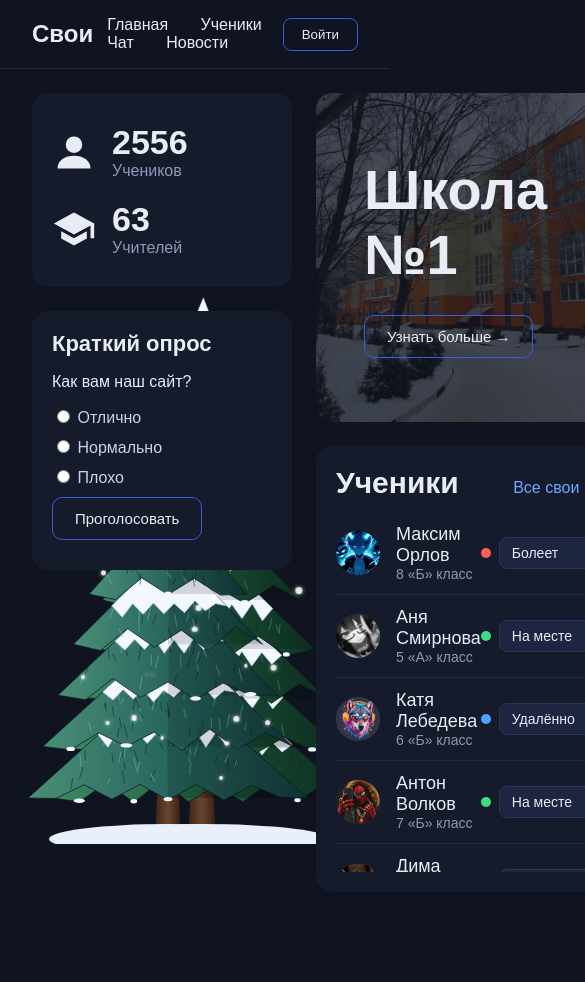
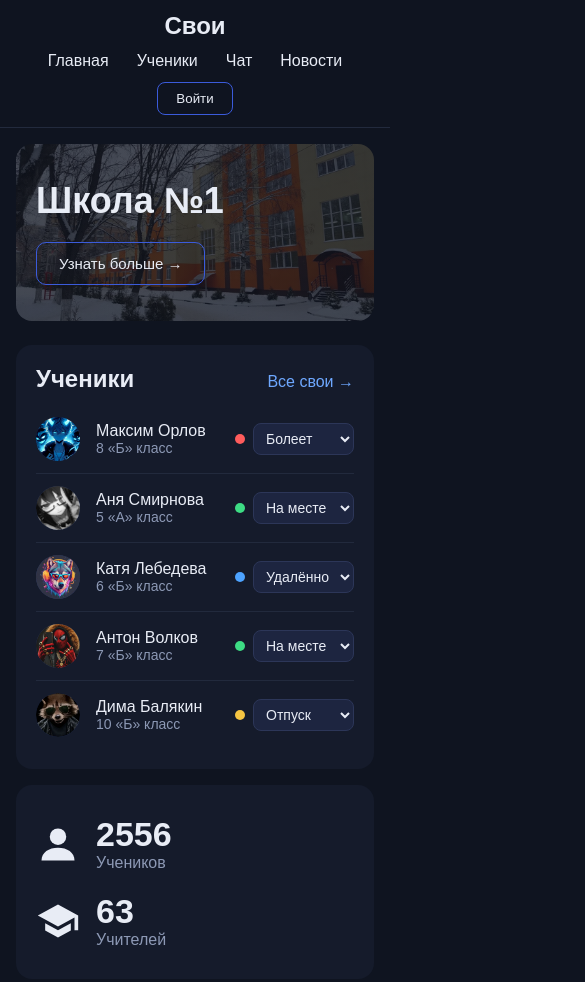
Before and after one commit to loudriver/project, a plain HTML site: page index.html in a window 390 px wide. Shown: the top 982 px of the page, 585 px wide, since content can reach past the window. Before the commit the page ends 916 px from the top, so only its background shows below. Drawn offline with Linux system fonts and the light colour scheme.

Commit message:
Add files via upload

```diff
--- a/index.html
+++ b/index.html
@@ -77,6 +77,20 @@
       95%  { opacity: 0.9; }
       100% { transform: translate(var(--drift), var(--fall)); opacity: 0; }
     }
+
+    /* ===== ТЕЛЕФОНЫ И ПЛАНШЕТЫ ===== */
+    @media (max-width: 900px) {
+      header { flex-direction: column; gap: 12px; padding: 12px 16px; }
+      nav { display: flex; flex-wrap: wrap; justify-content: center; gap: 6px 0; }
+      .layout { grid-template-columns: 1fr; margin: 16px; gap: 16px; }
+      .layout > div:nth-child(2) { order: -1; }  /* баннер и список учеников сверху */
+      .card + .card { margin-top: 16px; }
+      .hero { padding: 36px 20px; }
+      .hero h1 { font-size: 36px; margin-bottom: 20px; }
+      .section-head h2 { font-size: 24px; }
+      .name { font-size: 16px; }
+      .tree, .flake { display: none; }  /* ёлки и снег только на компьютере */
+    }
   </style>
 </head>
 <body>
--- a/trees.js
+++ b/trees.js
@@ -123,6 +123,7 @@ specs.forEach(s => {
 
 // Снежинки, которые слетают с веток
 function snowflake(s) {
+  if (window.innerWidth < 900) return;  // на телефоне снег не создаём
   const left0 = s.side === "left" ? s.offset : window.innerWidth - s.w - s.offset;
   const x = left0 + s.w * (0.15 + Math.random() * 0.7);
   const y = window.innerHeight - s.h + s.h * (0.1 + Math.random() * 0.75);
```
